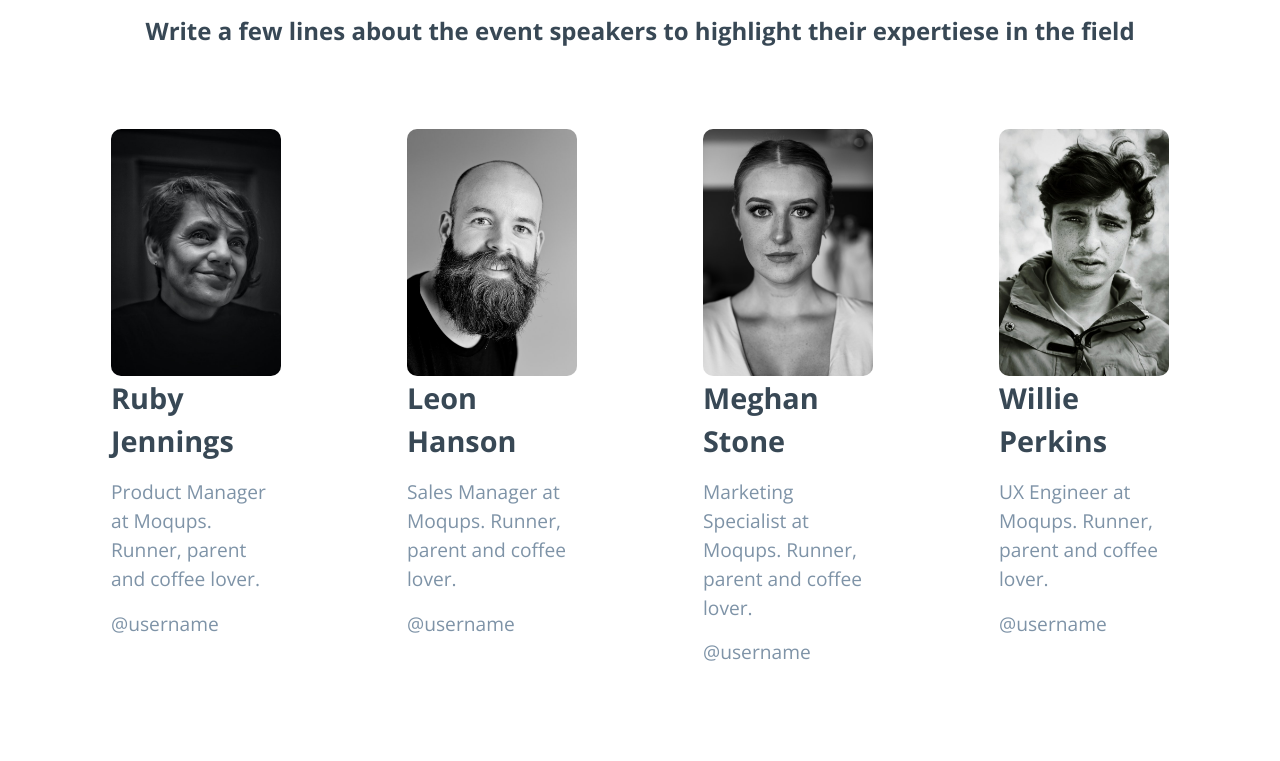
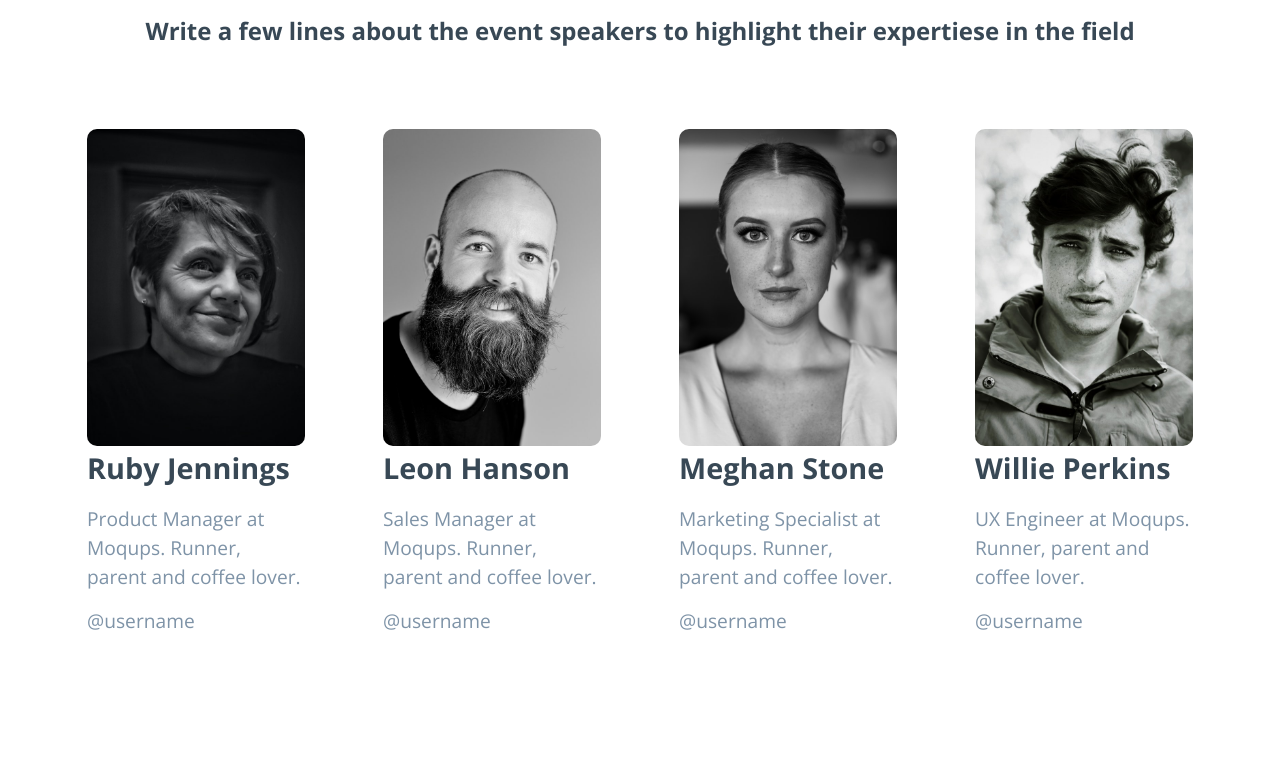
Before and after one commit to AramayisO/event-landing-page, a plain HTML site: page index.html in a window 1280 px wide. Shown: the part 959-1720 px from the top of the page. Drawn offline with nearby package versions, Linux system fonts and the light colour scheme.

Commit message:
Make speakers section more responsive

```diff
--- a/index.html
+++ b/index.html
@@ -48,35 +48,35 @@
       <p class="section-title text-center pb-3">The Speakers</p>
       <p class="section-subtitle text-center pb-3">Write a few lines about the event speakers to highlight their expertiese in the field</p>
 
-      <dir class="row pl-5 pr-5 py-5">
-        <div class="col ml-5 mr-5 speaker-card">
+      <div class="row pl-5 pr-5 py-5 justify-content-center">
+        <div class="col-12 col-sm-5 col-lg mb-4 ml-sm-3 mr-sm-3 ml-md-4 mr-md-4 mb-lg-0 speaker-card">
           <img src="img/ruby-jennings.jpg" alt="Portrait of Ruby Jennings.">
           <p class="speaker-card-name">Ruby Jennings</p>
           <p class="speaker-card-bio">Product Manager at Moqups. Runner, parent and coffee lover.</p>
           <p class="speaker-card-handle">@username</p>
         </div>
 
-        <div class="col ml-5 mr-5 speaker-card">
+        <div class="col-12 col-sm-5 col-lg mb-4 ml-sm-3 mr-sm-3 ml-md-4 mr-md-4 speaker-card">
           <img src="img/leon-hanson.jpg" alt="Portrait of Leon Hanson.">
           <p class="speaker-card-name">Leon Hanson</p>
           <p class="speaker-card-bio">Sales Manager at Moqups. Runner, parent and coffee lover.</p>
           <p class="speaker-card-handle">@username</p>
         </div>
 
-        <div class="col ml-5 mr-5 speaker-card">
+        <div class="col-12 col-sm-5 col-lg mb-4 ml-sm-3 mr-sm-3 ml-md-4 mr-md-4 speaker-card">
           <img src="img/meghan-stone.jpg" alt="Portrait of Meghan Stone.">
           <p class="speaker-card-name">Meghan Stone</p>
           <p class="speaker-card-bio">Marketing Specialist at Moqups. Runner, parent and coffee lover.</p>
           <p class="speaker-card-handle">@username</p>
         </div>
 
-        <div class="col ml-5 mr-5 speaker-card">
+        <div class="col-12 col-sm-5 col-lg ml-sm-3 mr-sm-3 ml-md-4 mr-md-4 speaker-card">
           <img src="img/willie-perkins.jpg" alt="Portrait of Willie Perkins.">
           <p class="speaker-card-name">Willie Perkins</p>
           <p class="speaker-card-bio">UX Engineer at Moqups. Runner, parent and coffee lover.</p>
           <p class="speaker-card-handle">@username</p>
         </div>
-      </dir>
+      </div>
     </section>
 
     <!-- Tickets -->
```
